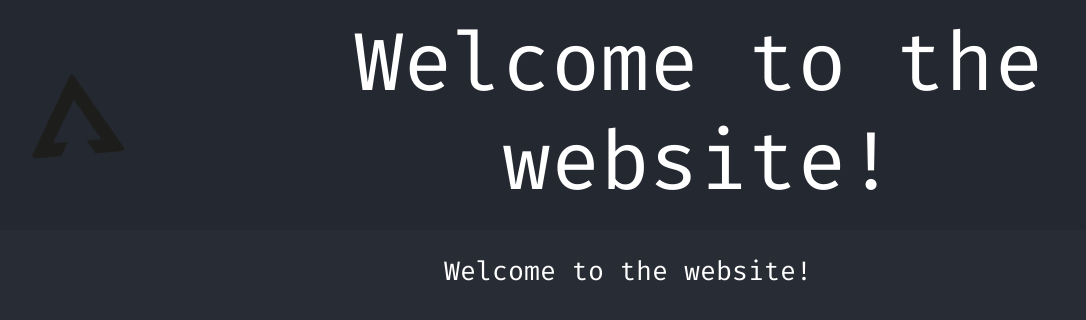
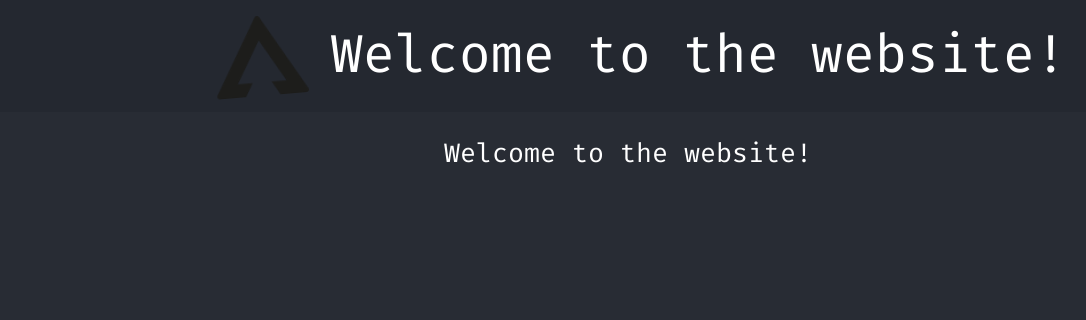
Before and after one commit to LiamPalmqvist/Website-Nathan-Dane, a React (Create React App) app: page / in a window 1280 px wide. Shown: the top 320 px of the page, without its empty margins (12-1098 px from the left). Built offline with nearby package versions, Linux system fonts and the light colour scheme.

Commit message:
Centered div (Even I'm surprised)

```diff
--- a/src/App.css
+++ b/src/App.css
@@ -17,3 +17,61 @@
   font-family: 'Fira Code';
   src: local('FiraCode'), url(./fonts/FiraCode-Regular.ttf) format('truetype')
 }
+
+.div {
+  background-color: #242830;
+  display: flex;
+  justify-content: center;
+  align-items: center;
+  padding-top: 16px;
+  padding-bottom: 16px;
+}
+
+#top {
+  position: relative;
+  top: 0;
+  left: 0;
+  z-index: 0;
+  width: 100%;
+}
+
+.p {
+
+}
+
+.header {
+  font-family: 'Fira Code', monospace;
+  font-size: 200%;
+  color: #ffffff;
+}
+
+.image {
+  height: 10vmin;
+  pointer-events: none;
+  padding: 0px 25px
+}
+
+.image:hover {
+  cursor: pointer;
+}
+
+@media (prefers-reduced-motion: no-preference){
+  .image{
+      animation: rotate infinite 10s ease-in-out;
+  }
+}
+
+@keyframes rotate {
+
+  0% {
+      transform: rotate(5deg);
+  }
+
+  50% {
+      transform: rotate(-5deg);
+  }
+
+  100% {
+      transform: rotate(5deg);
+  }
+}
--- a/src/App.tsx
+++ b/src/App.tsx
@@ -1,15 +1,21 @@
-import React from 'react';
 import './App.css';
-import Header from './components/header';
 import s from './components/styles'
-
+import logoTriangle from './images/LogoTringle.svg';
 
 function App() {
   return (
     <div className="App">
+
       <header className="App-header" style={s.h1Styles}>
-        <Header />
-        <p>Welcome to the website!</p>
+
+        <div className="div" id="top">
+
+          <img src={logoTriangle} className="image" alt="logo"/>
+          <header className="header">Welcome to the website!</header>
+
+        </div>
+
+        <p className="p">Welcome to the website!</p>
 
       </header>
     </div>
--- a/src/components/header.css
+++ /dev/null
@@ -1,38 +0,0 @@
-.header {
-    font-family: 'Fira Code', monospace;
-    font-size: 5rem;
-    color: #fff;
-    background-color: #242830;
-    display: flex;
-    justify-content: top;
-    padding: 16px;
-    align-items: center;
-    width: stretch;
-}
-
-.image {
-    height: 10vmin;
-    pointer-events: none;
-    padding: 0px 25px
-}
-
-@media (prefers-reduced-motion: no-preference){
-    .image{
-        animation: rotate infinite 10s ease-in-out;
-    }
-}
-
-@keyframes rotate {
-
-    0% {
-        transform: rotate(5deg);
-    }
-
-    50% {
-        transform: rotate(-5deg);
-    }
-
-    100% {
-        transform: rotate(5deg);
-    }
-}
--- a/src/components/header.tsx
+++ /dev/null
@@ -1,16 +0,0 @@
-import react from "react";
-import { FC } from "react";
-import './header.css';
-import logoTriangle from '../images/LogoTringle.svg';
-
-const Header: FC = () => {
-    return (
-        <div className="header">
-            <img src={logoTriangle} className="image" alt="logo"/>
-
-            <header>Welcome to the website!</header>
-        </div>
-    )
-}
-
-export default Header;
```
